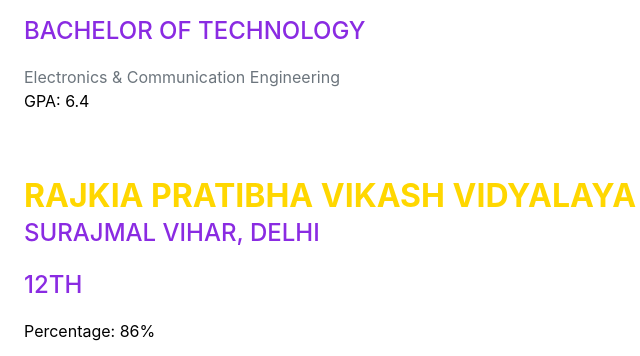
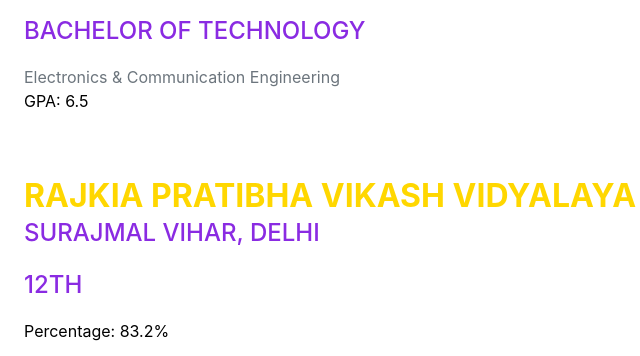
Before and after one commit to jaiklen/Portfolio, a plain HTML site: page index.html in a window 1280 px wide. Shown: the part 1112-1468 px from the top of the page, 296-936 px from the left. Drawn offline with nearby package versions, Linux system fonts and the light colour scheme; a web font is replaced by a local one.

Commit message:
Update index.html

```diff
--- a/index.html
+++ b/index.html
@@ -132,7 +132,7 @@
                         <div class="subheading mb-3">Okhla Phase-2, Delhi</div>
                         <div class="subheading mb-3">Bachelor of Technology</div>
                         <div>Electronics & Communication Engineering </div>
-                        <p>GPA: 6.4 </p>
+                        <p>GPA: 6.5 </p>
                     </div>
                     <div class="flex-shrink-0"><span class="text-primary">August 2018 - Current</span></div>
                 </div>
@@ -141,7 +141,7 @@
                         <h3 class="mb-0">Rajkia Pratibha Vikash Vidyalaya</h3>
                         <div class="subheading mb-3">Surajmal Vihar, Delhi</div>
                         <div class="subheading mb-3">12th</div>
-                        <p>Percentage: 86%</p>
+                        <p>Percentage: 83.2%</p>
                     </div>
                     <div class="flex-shrink-0"><span class="text-primary">July 2017 - April 2018</span></div>
                 </div>
```
